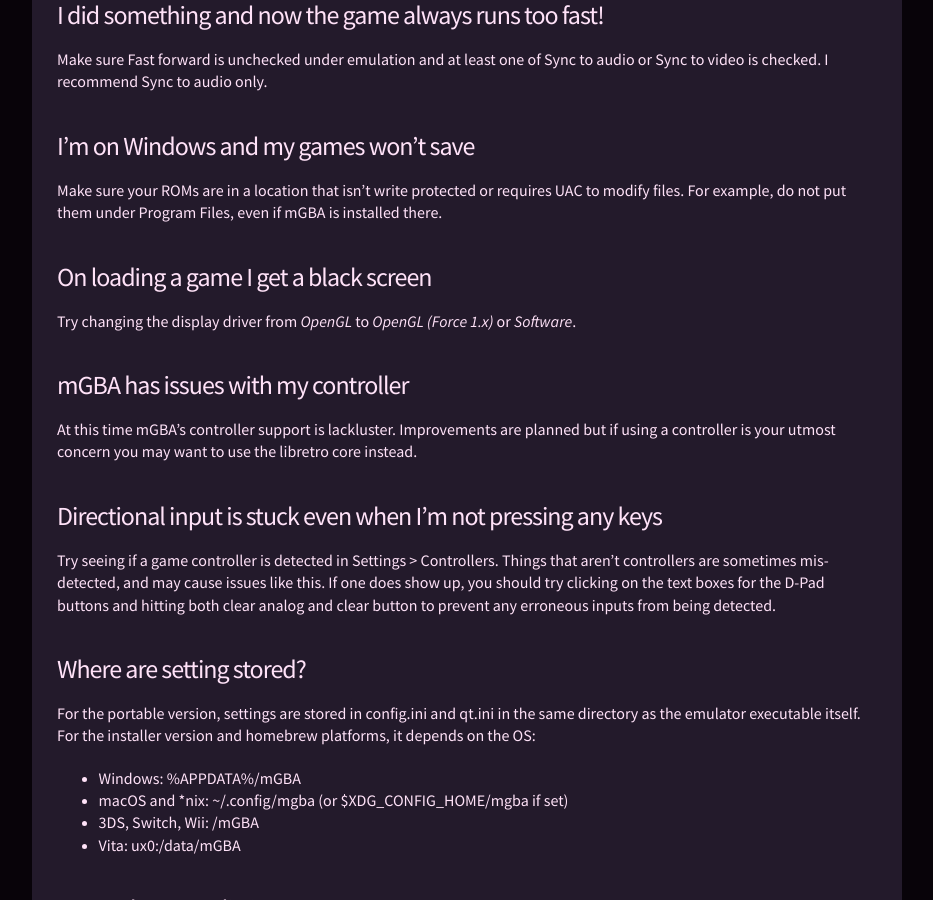
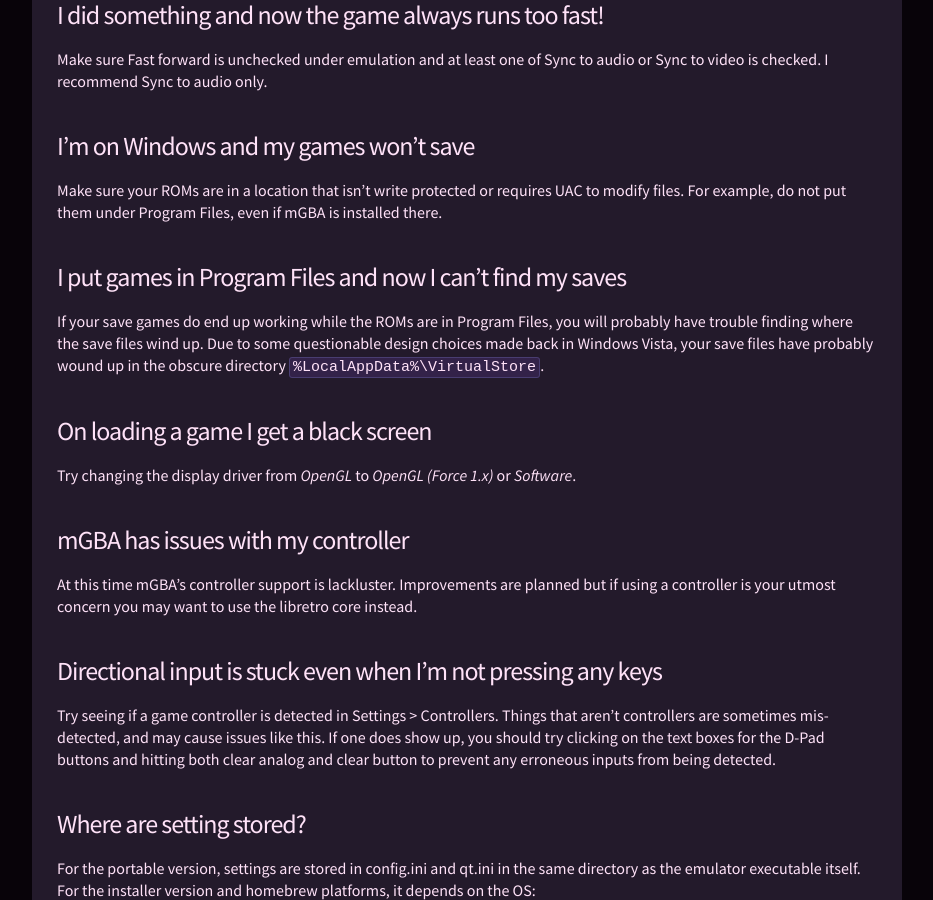
Before and after one commit to mgba-emu/www, a Jekyll site: the page built from faq.markdown, in a window 1280 px wide and 900 px high, scrolled down 2907 px. Shown: the whole window, without its empty margins (77-1010 px from the left). Built offline with Jekyll 4.4.1, drawn with Linux system fonts in a browser that asks for light colours; the table of contents is made by our own code; some of the changed text lies outside the part shown.

Commit message:
Add FAQ entry about VirtualStore

```diff
--- a/faq.markdown
+++ b/faq.markdown
@@ -106,6 +106,10 @@
 
 Make sure your ROMs are in a location that isn't write protected or requires UAC to modify files. For example, do not put them under Program Files, even if mGBA is installed there.
 
+### I put games in Program Files and now I can't find my saves
+
+If your save games do end up working while the ROMs are in Program Files, you will probably have trouble finding where the save files wind up. Due to some questionable design choices made back in Windows Vista, your save files have probably wound up in the obscure directory `%LocalAppData%\VirtualStore`.
+
 ### On loading a game I get a black screen
 
 Try changing the display driver from _OpenGL_ to _OpenGL (Force 1.x)_ or _Software_.
```
